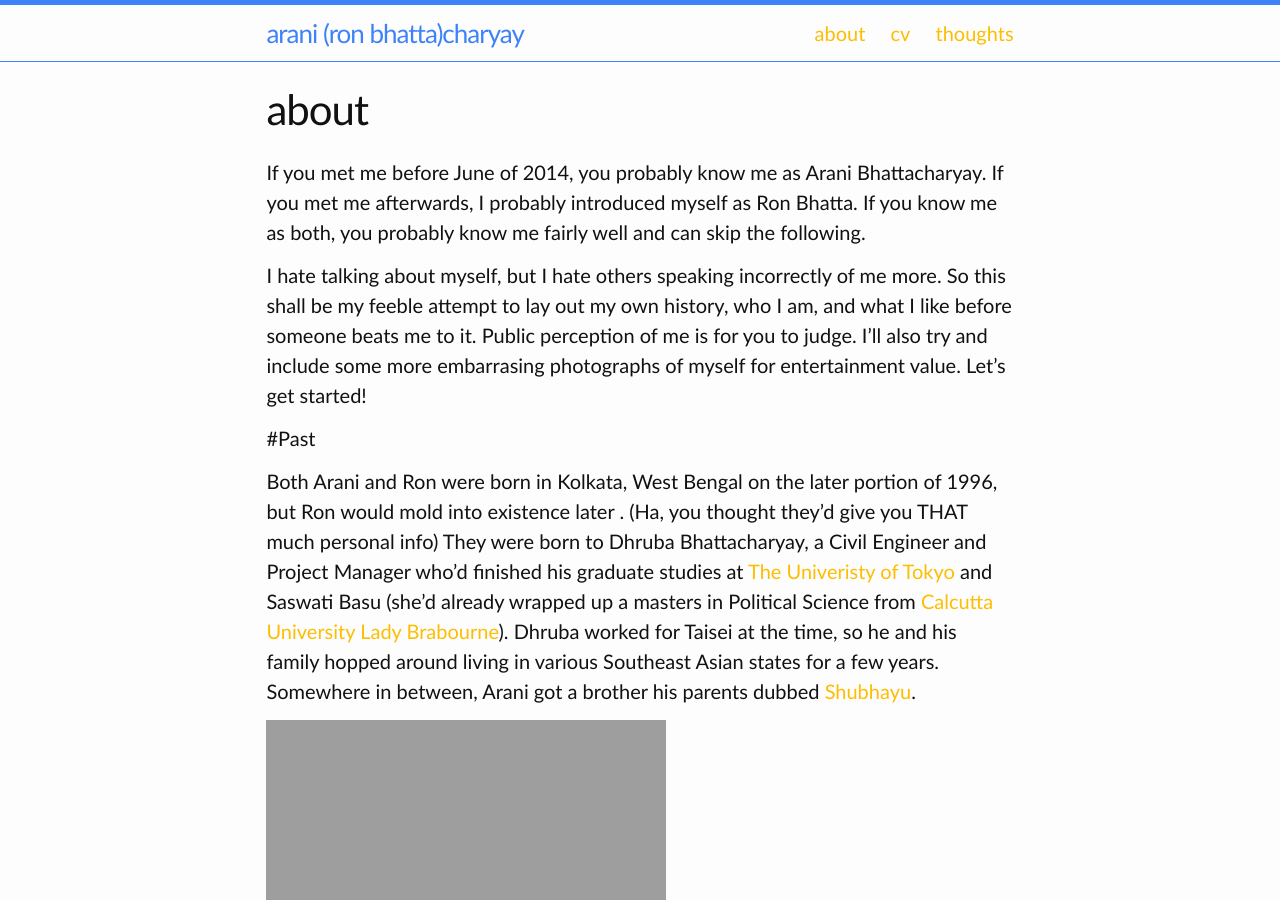
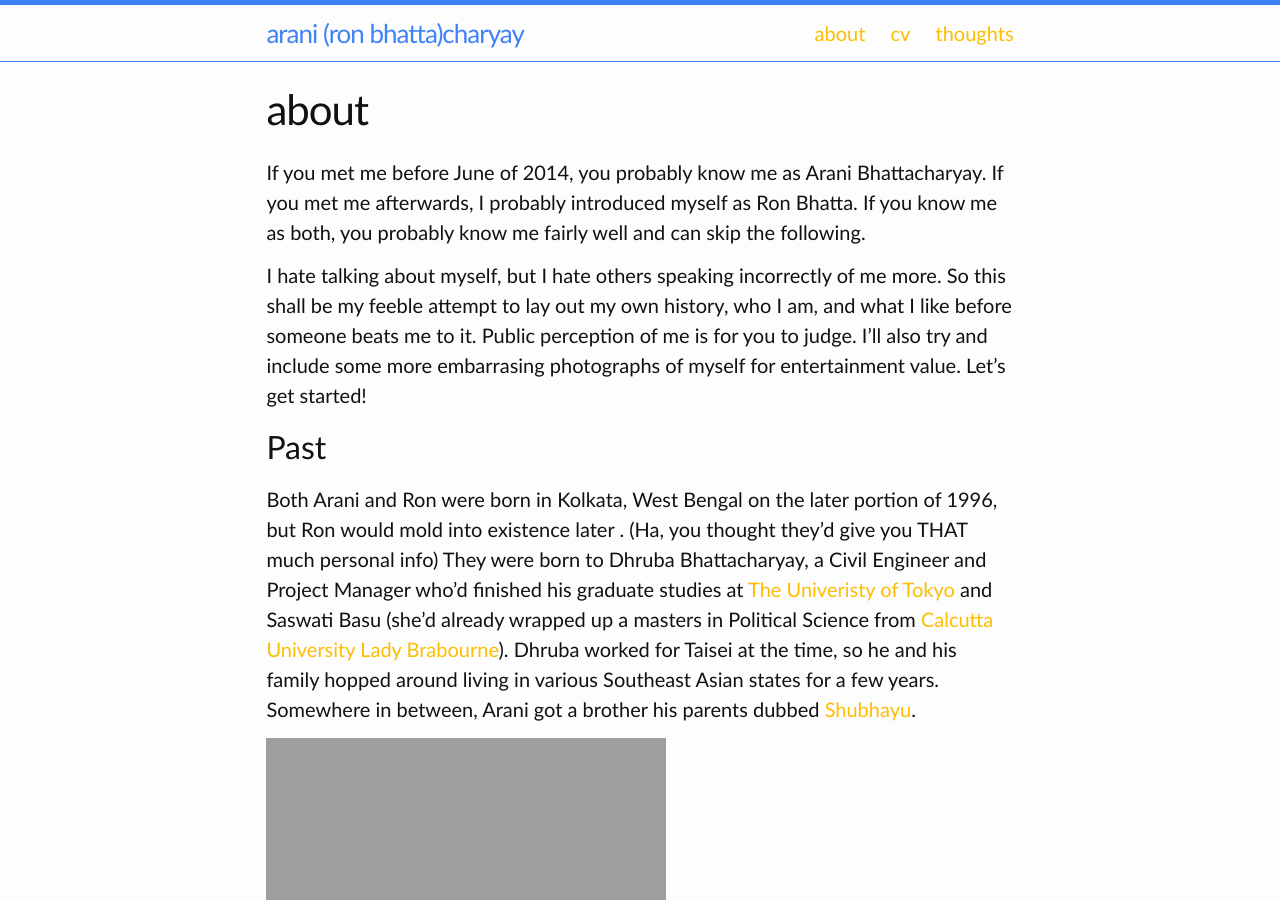
Before and after one commit to aranibatta/aranibatta.github.io, a Jekyll site: the page built from about.md, in a window 1280 px wide and 900 px high. Built offline with Jekyll 4.4.1, drawn with Linux system fonts in a browser that asks for light colours.

Commit message:
Headline fix

```diff
--- a/_posts/2016-01-03-new-starts.markdown
+++ b/_posts/2016-01-03-new-starts.markdown
@@ -27,7 +27,7 @@
 
 For the end of this beginning, here's some fun with Python 2.7:
 
-{% highlight python linenos%}
+{% highlight python %}
 #Kudos to Ben Kurtovic
 (lambda _, __, ___, ____, _____, ______, _______, ________:
     getattr(
--- a/about.md
+++ b/about.md
@@ -8,7 +8,8 @@
 
 I hate talking about myself, but I hate others speaking incorrectly of me more. So this shall be my feeble attempt to lay out my own history, who I am, and what I like before someone beats me to it. Public perception of me is for you to judge. I'll also try and include some more embarrasing photographs of myself for entertainment value. Let's get started!
 
-#Past
+Past
+------
 
 Both Arani and Ron were born in Kolkata, West Bengal on the later portion of 1996, but Ron would mold into existence later . (Ha, you thought they'd give you THAT much personal info) They were born to Dhruba Bhattacharyay, a Civil Engineer and Project Manager who'd finished his graduate studies at [The Univeristy of Tokyo](http://www.u-tokyo.ac.jp/en/index.html) and Saswati Basu (she'd already wrapped up a masters in Political Science from [Calcutta University Lady Brabourne](http://www.ladybrabourne.com/)). Dhruba worked for Taisei at the time, so he and his family hopped around living in various Southeast Asian states for a few years. Somewhere in between, Arani got a brother his parents dubbed [Shubhayu](https://www.facebook.com/shubhayu.bhattacharyay).
 
@@ -46,7 +47,8 @@
 
 So that's me up to [today](http://money.cnn.com/2016/01/07/investing/stocks-markets-dow-china/). I might feel compelled to update it, I as likeley will not. Yes, I repeatedly change the pronouns and the perspective of the writer. Stop being my english teacher and deal with it. (I love you Mr. Zeoli)
 
-#Likings
+Likings
+------
 
 Ron likes quite a many things. First and foremost, his sports fandom lies loyal to the California Golden Bears (Go Bears!). At the professional level, I'm loyal to Los Angeles. Go Clippers, Dodgers, and Kings! For some reason, I do like some Boston teams, but especially die hard for the Patriots! I'll give the Lakers, Red Sox, and Raiders a nod too. I love to catch games when given a chance.
 
```
Also changed, not shown: assets/cv.md (+3 -1 lines).
